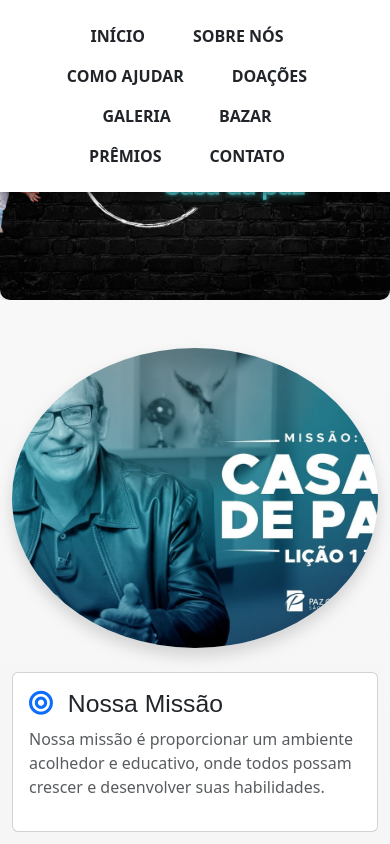
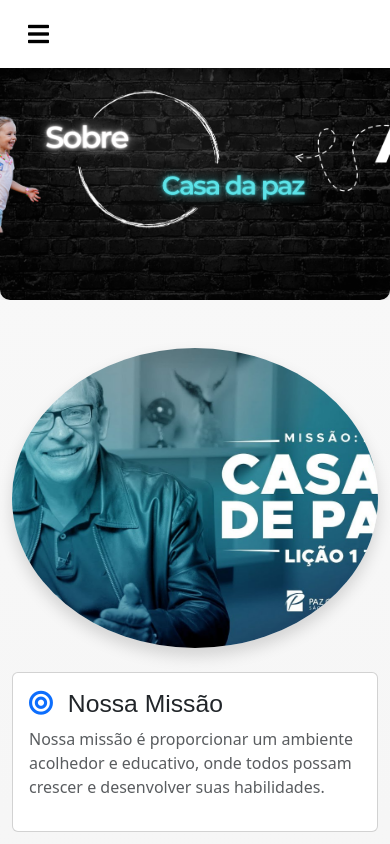
Before and after one commit to Ryan1590/sitecasadapaz, a Next.js app: page /pages/Sobre in a window 390 px wide. Shown: the top 844 px of the page. Built offline with nearby package versions, Linux system fonts and the light colour scheme.

Commit message:
menu sanduiche

```diff
--- a/app/pages/Estilo/header.css
+++ b/app/pages/Estilo/header.css
@@ -34,3 +34,51 @@ header {
   background-color: rgba(0, 0, 0, 0.8);
   box-shadow: 0 4px 10px rgba(0, 0, 0, 0.5);
 }
+
+
+
+/* Estilos para desktop */
+.nav {
+  display: flex;
+}
+
+.menu-toggle {
+  display: none; /* O botão só será exibido em telas pequenas */
+}
+
+/* Estilos para telas menores que 768px */
+@media (max-width: 768px) {
+  .nav {
+    display: none; /* Esconder o menu em telas pequenas */
+    flex-direction: column;
+    background-color: white;
+    position: absolute;
+    top: 50px;
+    left: 0;
+    width: 100%;
+    padding: 20px;
+    border-top: 1px solid #ccc;
+  }
+
+  .nav.show {
+    display: flex; /* Mostrar o menu quando o ícone for clicado */
+  }
+
+  .menu-toggle i {
+    color: black; /* Define a cor preta para o ícone */
+  }
+
+  .menu-toggle {
+    display: block; /* Mostrar o botão do "menu sandwich" */
+    background: none;
+    border: none;
+    font-size: 24px;
+    cursor: pointer;
+  }
+
+  .menu-wrapper {
+    display: flex;
+    justify-content: space-between;
+    align-items: center;
+  }
+}
--- a/app/pages/Header/page.tsx
+++ b/app/pages/Header/page.tsx
@@ -1,16 +1,26 @@
 "use client";
 
-import React from 'react';
+import React, { useState } from 'react';
 import Link from 'next/link';
 import '../Estilo/header.css';
 
 const Header = () => {
+  const [isMenuOpen, setIsMenuOpen] = useState(false);
+
+  const toggleMenu = () => {
+    setIsMenuOpen(!isMenuOpen);
+  };
+
   return (
-
     <header className="bg-white text-white p-3">
       <link rel="stylesheet" href="https://cdnjs.cloudflare.com/ajax/libs/font-awesome/5.15.4/css/all.min.css"></link>
       <nav className="container">
-        <ul className="nav justify-content-center">
+        <div className="menu-wrapper">
+          <button className="menu-toggle" onClick={toggleMenu}>
+            <i className="fas fa-bars"></i>
+          </button>
+        </div>
+        <ul className={`nav justify-content-center ${isMenuOpen ? 'show' : ''}`}>
           <li className="nav-item">
             <Link className="nav-link nav-link-padrao text-dark fw-bold mr-4" href="/">INÍCIO</Link>
           </li>
```
